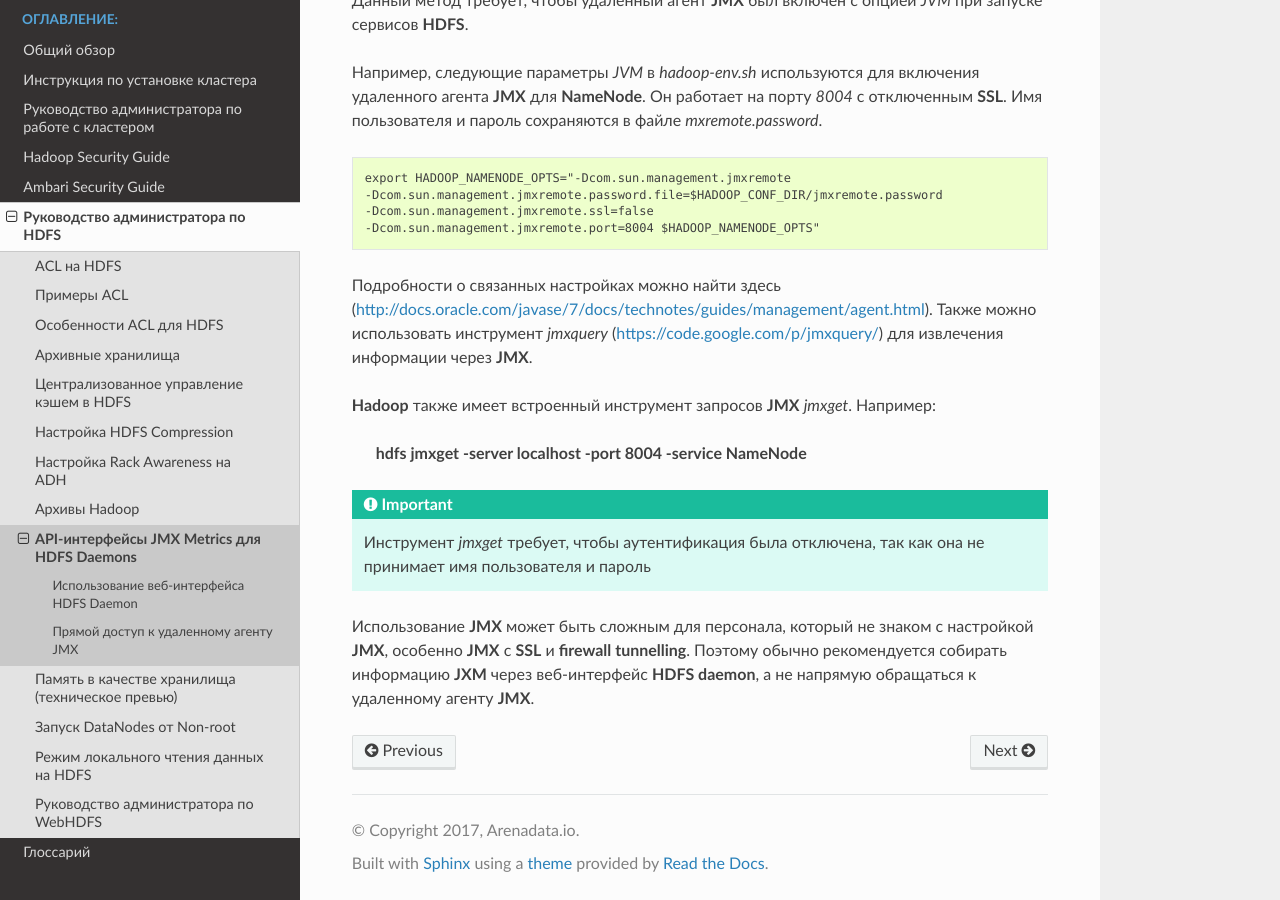
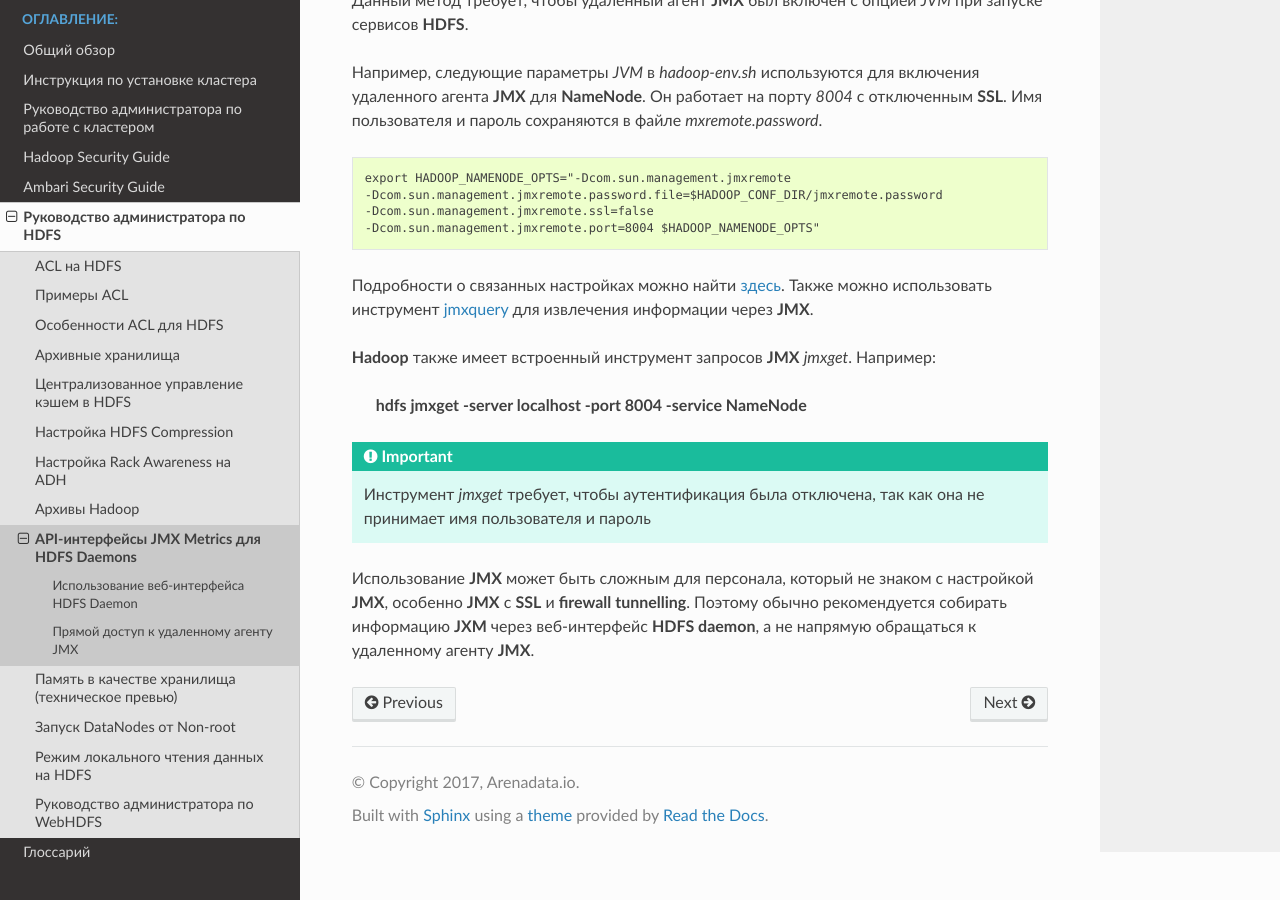
Before and after one commit to arenadata/docs_adps, a Sphinx documentation site: the page built from source/HDFSadmin/JMXMetrics.rst, in a window 1280 px wide and 900 px high, scrolled down 704 px. Built offline with Sphinx 7.4.7 and the Read the Docs theme 2.0.0, drawn with Linux system fonts in a browser that asks for light colours.

Commit message:
Update JMXMetrics.rst

```diff
--- a/source/HDFSadmin/JMXMetrics.rst
+++ b/source/HDFSadmin/JMXMetrics.rst
@@ -32,7 +32,7 @@ API-интерфейсы JMX Metrics для HDFS Daemons
  -Dcom.sun.management.jmxremote.ssl=false
  -Dcom.sun.management.jmxremote.port=8004 $HADOOP_NAMENODE_OPTS"
 
-Подробности о связанных настройках можно найти здесь (http://docs.oracle.com/javase/7/docs/technotes/guides/management/agent.html). Также можно использовать инструмент *jmxquery* (https://code.google.com/p/jmxquery/) для извлечения информации через **JMX**.
+Подробности о связанных настройках можно найти `здесь <http://docs.oracle.com/javase/7/docs/technotes/guides/management/agent.html>`_. Также можно использовать инструмент `jmxquery <https://code.google.com/p/jmxquery/>`_ для извлечения информации через **JMX**.
 
 **Hadoop** также имеет встроенный инструмент запросов **JMX** *jmxget*. Например:
 
```
